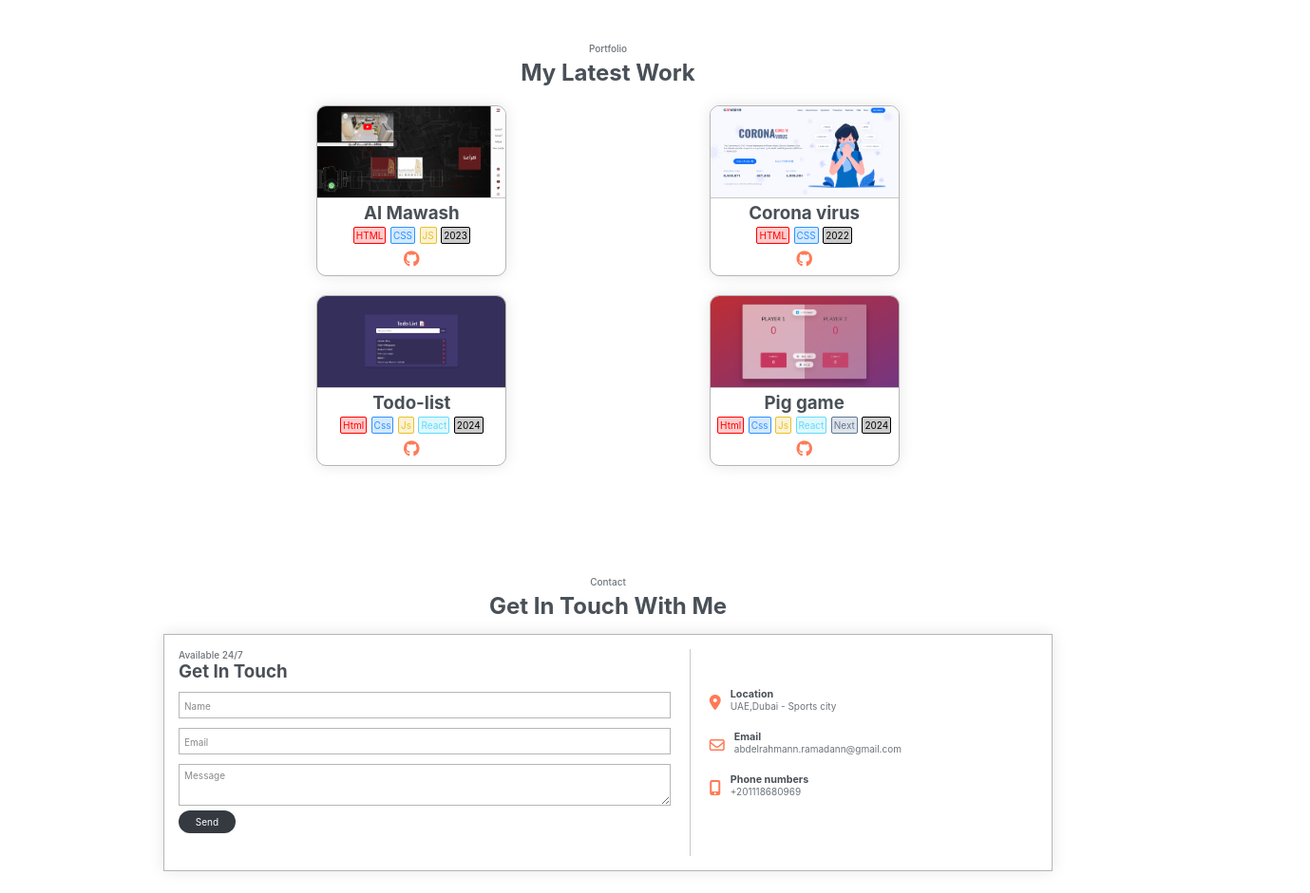
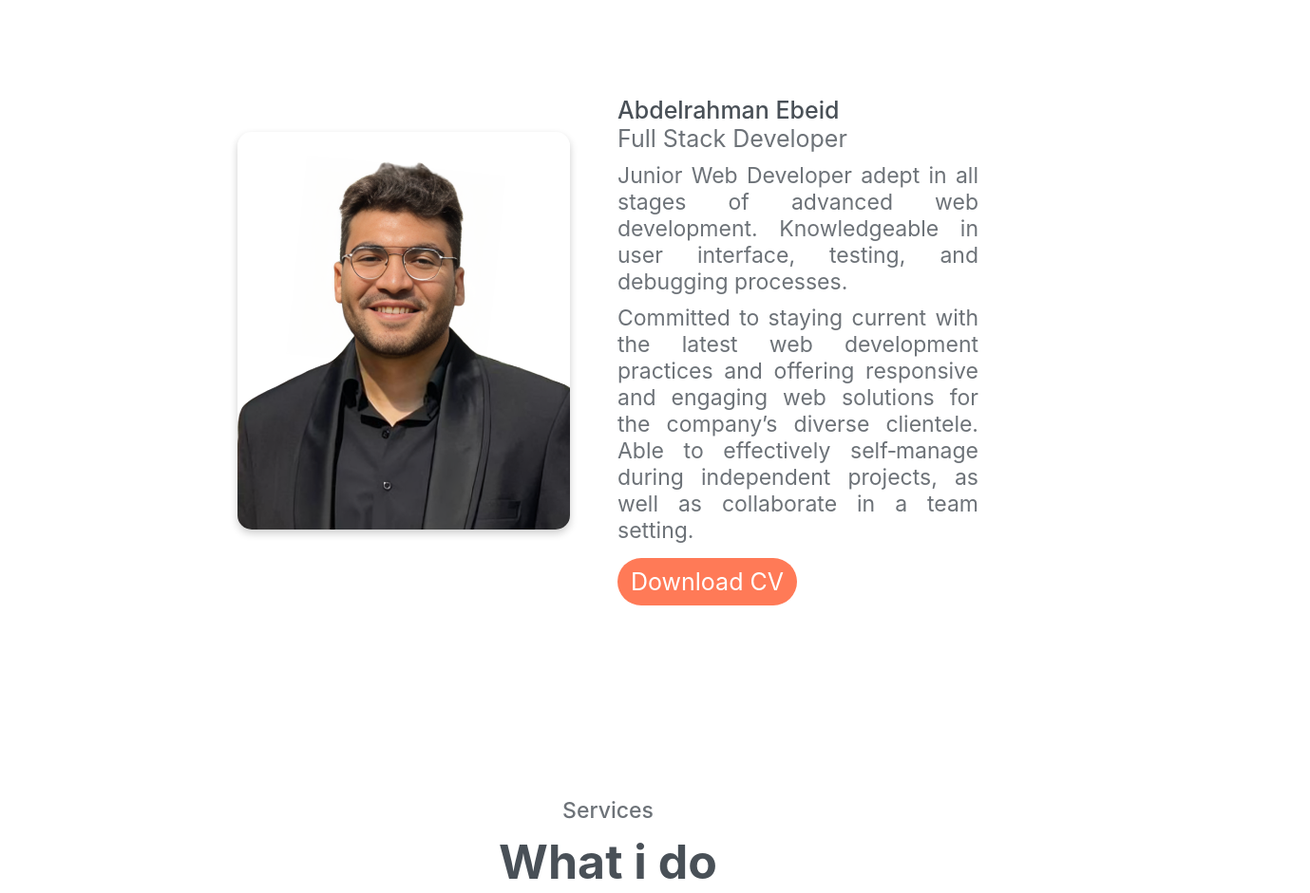
Before and after one commit to MaNn0/Portfolio, a plain HTML site: page index.html in a window 1280 px wide. Shown: the part 962-1903 px from the top of the page at 95% size, 1379 px wide, since content can reach past the window. Drawn offline with Linux system fonts and the light colour scheme.

Commit message:
final fix

```diff
--- a/index.html
+++ b/index.html
@@ -22,16 +22,14 @@
             <li><a href="#Services">Services</a></li>
             <li><a href="#Portfolio">Portfolio</a></li>
             <li><a href="#Contact">Contact</a></li>
-
         </ul>
     </nav>
     <div class="container">
-
         <div class="mainclass">
             <div class="who">
-                <h5 style="font-weight: 400;">Hello,I'm</h5>
-                <h2 style="color: #575757;">Abdelrahman Ramadan</h2>
-                <h4 style="font-weight: 400; margin-bottom: 10px;">Full Stack Developer</h4>
+                <h6 style="font-weight: 400;">Hello,I'm</h5>
+                <h2 style="color: #575757;">Abdelrahman Ebeid</h2>
+                <h5 style="font-weight: 400; margin-bottom: 10px;">Full Stack Developer</h4>
                 <a href="#Contact" style="text-decoration: none;">
                     <button class="b1">Hire Me
                     </button>
@@ -53,19 +51,18 @@
             </div>
         </div>
         <hr>
-
         <section id="About">
             <img src="WhatsApp Image 2024-02-11 at 23.58.14_7b688343-Photoroom.png-Photoroom (1).png"
                 alt="Abdelrahman Ebeid">
-            <div style="text-align: start; padding-left: 20px; height: 160px;">
+            <div class="abouttxt">
                 <h4 style="font-weight: 500; padding-top: 2px;">Abdelrahman Ebeid</h4>
-                <p class="subtitle" style="font-size: 12px">Full Stack Developer</p>
-                <p class="subtitle" style="width: 400px;"> Junior Web Developer
+                <p class="subtitle" style="font-size: 25px">Full Stack Developer</p>
+                <p class="subtitle"> Junior Web Developer
                     adept in all stages of
                     advanced web
                     development. Knowledgeable in user interface, testing, and debugging processes.
                 </p>
-                <p class="subtitle" style="font-size: 10px;width: 400px; margin-bottom: 10px;">
+                <p class="subtitle" style=" margin-bottom: 10px;">
                     Committed to staying current with the latest web development practices and offering responsive and
                     engaging web solutions for the company’s
                     diverse clientele. Able to effectively self‑manage during independent projects, as well as
@@ -77,8 +74,8 @@
         </section>
         <section id="Services">
             <h6 class="subtitle" style="font-weight: 500;">Services</h6>
-            <h2 style="margin-bottom: 5px;">What i do</h2>
-            <p class="subtitle" style="width: 400px;padding-bottom: 20px; margin: auto;">I specialize in delivering
+            <h2 style="margin-bottom: 10px;">What i do</h2>
+            <p class="subtitle" style="width: 900px;padding-bottom: 40px; margin: auto;">I specialize in delivering
                 top-notch designs,
                 innovative web
                 solutions, user-friendly
@@ -104,7 +101,7 @@
         </section>
         <section id="Portfolio">
             <h6 class="subtitle" style="font-weight: 500;">Portfolio</h6>
-            <h2 style="margin-bottom: 5px;">My Latest Work</h2>
+            <h2 style="margin-bottom: 40px;">My Latest Work</h2>
             <div class="cards2">
                 <div class="card2-body">
                     <a href="https://super-sprite-f73aed.netlify.app/" target="_blank">
@@ -117,7 +114,7 @@
                     <span class="spn">2023</span>
                     <br>
                     <a target="_blank" href="https://github.com/MaNn0/mawash">
-                        <i class="fa-brands fa-github" style="margin-top: 8px;"></i>
+                        <i class="fa-brands fa-github inneri" style="margin-top: 1rem;"></i>
                     </a>
                 </div>
                 <div class="card2-body">
@@ -130,7 +127,7 @@
                     <span class="spn">2022</span>
                     <br>
                     <a target="_blank" href="https://github.com/MaNn0/COVID-19-Project">
-                        <i class="fa-brands fa-github" style="margin-top: 8px;"></i>
+                        <i class="fa-brands fa-github inneri" style="margin-top: 1rem;"></i>
                     </a>
                 </div>
             </div>
@@ -146,7 +143,7 @@
                     <span class="spn">2024</span>
                     <br>
                     <a target="_blank" href="https://github.com/MaNn0/todo-list">
-                        <i class="fa-brands fa-github" style="margin-top: 8px;"></i>
+                        <i class="fa-brands fa-github inneri" style="margin-top: 1rem;"></i>
                     </a>
                 </div>
                 <div class="card2-body">
@@ -161,7 +158,7 @@
                     <span class="spn">2024</span>
                     <br>
                     <a target="_blank" href="https://github.com/MaNn0/Pig-Game">
-                        <i class="fa-brands fa-github" style="margin-top: 8px;"></i>
+                        <i class="fa-brands fa-github inneri" style="margin-top: 1rem;"></i>
                     </a>
                 </div>
             </div>
@@ -170,7 +167,6 @@
             <h6 class="subtitle" style="font-weight: 500;">Contact</h6>
             <h2 style="margin-bottom: 15px;">Get In Touch With Me</h2>
             <div class="formy-container">
-
                 <div class="formy">
                     <h6 class="subtitle" style="font-weight: 500;margin-bottom: 0;">Available 24/7</h6>
                     <h3 style="margin-bottom: 10px;">Get In Touch</h3>
@@ -179,29 +175,35 @@
                         <input placeholder="Name" type="text" name="name" >
                         <input placeholder="Email" type="text" name="email" >
                         <textarea placeholder="Message" name="message"></textarea>
-                        <input class="b2" type="submit" value="Send" style="width: 60px;">
+                        <input class="b2" type="submit" value="Send" style="width: 100px;">
                     </form>
                 </div>
                 <div class="numbers">
                     <div class="icona" style="display: flex;">
-                        <i class="fa-solid fa-location-dot" style="color: #ff7a57; "></i>
+                        <i class="fa-solid fa-location-dot x"></i>
                         <div>
-                            <h6>Location</h6>
-                            <p class="subtitle">UAE,Dubai - Sports city</p>
+                            <h4>Location</h6>
+                                <a class="anc" href="https://maps.app.goo.gl/iiEjvRmCEWnKkQ1a7">
+                                    <p class="subtitle">UAE,Dubai - Sports city</p>
+                                </a>
                         </div>
                     </div>
                     <div class="icona" style="display: flex;">
-                        <i class="fa-regular fa-envelope" style="color: #ff7a57;"></i>
+                        <i class="fa-regular fa-envelope x"></i>
                         <div>
-                            <h6>Email</h6>
-                            <p class="subtitle">abdelrahmann.ramadann@gmail.com</p>
+                            <h4>Email</h6>
+                                <a class="anc" href="mailto:abdelrahmann.ramadann@gmail.com">
+                                    <p class="subtitle">abdelrahmann.ramadann@gmail.com</p>
+                                </a>
                         </div>
                     </div>
                     <div class="icona" style="display: flex;">
-                        <i class="fa-solid fa-mobile-screen-button" style="color: #ff7a57;"></i>
+                        <i class="fa-solid fa-mobile-screen-button x"></i>
                         <div>
-                            <h6>Phone numbers</h6>
-                            <p class="subtitle">+201118680969</p>
+                            <h4>Phone numbers</h6>
+                                <a class="anc" href="tel:+201118680969">
+                                    <p class="subtitle">+201118680969</p>
+                                </a>
                         </div>
                     </div>
                 </div>
@@ -217,13 +219,10 @@
                 <a href="https://www.hackerrank.com/profile/mlolo80013" target="_blank"><i
                         class="fa-brands fa-hackerrank"></i></a>
             </div>
-
             <br>
             ©Abdelrahman Ebeid. All rights reserved.
         </footer>
-
     </div>
-
 </body>
 
 </html>
--- a/style.css
+++ b/style.css
@@ -13,14 +13,21 @@ body {
   background-color: white;
   color: #495057;
 }
-.dark-mode {
-  background-color: rgb(60, 60, 60);
-  color: white;
+
+h2{
+  font-size: 50px;
+  /* font-weight: 400; */
+}
+h4{
+  font-size:25px ;
 }
 
+section {
+  padding: 6rem 0;
+}
 .container {
   width: 100%;
-  padding: 0 120px;
+  padding: 0 250px;
   margin: 0 auto;
   text-align: center;
   gap: 0;
@@ -30,9 +37,10 @@ nav {
   display: flex;
   align-items: center;
   justify-content: space-between;
-  padding: 8px 120px;
+  padding: 8px 300px;
   position: sticky;
   top: 0;
+  height: 100px;
   z-index: 100;
   background-color: #fff;
   box-shadow: 0 0 15px rgba(0, 0, 0, 0.1);
@@ -43,7 +51,7 @@ nav {
 }
 
 nav .logo {
-  width: 30px;
+  width: 80px;
   margin: auto;
 }
 
@@ -53,10 +61,7 @@ nav .logo {
   align-items: center;
   gap: 20px;
   height: 100%;
-}
-.nav-links li {
-  display: flex;
-  align-items: center;
+  gap: 35px;
 }
 
 .nav-links li a {
@@ -65,6 +70,7 @@ nav .logo {
   color: #848484;
   font-size: 10px;
   transition: color 0.3s ease;
+  font-size: 25px;
 }
 
 .nav-links li a:hover {
@@ -80,72 +86,79 @@ nav .logo {
   margin: -20px 0px;
   color: #848484;
   text-align: start;
+  font-size: 40px;
 }
 .man img {
-  height: 350px;
+  height: 800px;
 }
 .b1 {
   background-color: #ff7a57;
   color: #fff;
   border: none;
-  padding: 6px 8px;
+  padding: 10px 14px;
   border-radius: 50px;
   cursor: pointer;
-  font-size: 10px;
+  font-size: 25px;
   transition: transform 0.3s ease, background-color 0.3s ease;
 }
 .b1:hover {
   background-color: #ec6c4c;
-  transform: scale(1.05);
-}
-a i {
-  color: #ff7a57;
-  margin: 0 5px;
-  font-size: 24px;
-  transition: transform 0.3s ease, color 0.3s ease;
-}
-
-a i:hover {
-  color: #000000;
-  transform: scale(1.2);
+  transform: scale(1.1);
 }
 .subtitle {
   opacity: 0.8;
-  font-size: 10px;
-  /* width: 400px; */
-  margin-bottom: 5px;
-  /* text-align: center; */
+  font-size: 23px;
+  margin-bottom: 10px;
 }
 .b2 {
   background-color: #343a40;
   color: #fff;
   border: none;
-  padding: 6px 8px;
+  padding: 10px 14px;
   border-radius: 50px;
   cursor: pointer;
-  font-size: 10px;
+  font-size: 25px;
   transition: transform 0.3s ease, background-color 0.3s ease;
 }
 .b2:hover {
   background-color: #1b1e21;
-  transform: scale(1.05);
+  transform: scale(1.1);
 }
 .fa-brands {
-  font-size: 17px;
+  color: #ff7a57;
+  margin: 0 5px;
+  transition: transform 0.3s ease, color 0.3s ease;
+  font-size: 35px;
+}
+.fa-brands:hover{
+  color: #000000;
+  transform: scale(1.1);
 }
 #About {
   display: flex;
-  justify-content: start;
-  align-items: end;
+  align-items: center;
 }
 #About img {
-  width: 140px;
-  display: inline-block;
+  width: 350px;
+  border-radius: 15px;
+  /* object-fit: cover; */
+  box-shadow: 0 4px 8px rgba(0, 0, 0, 0.2);
 }
 
-section {
-  padding: 3rem 0;
+#About .abouttxt{
+  /* background-color: green; */
+  height: 100%;
+  font-size: 40px;
+  /* padding-top: 50px; */
+  /* width: 400px; */
+  text-align: start;
+  width: 700px;
+  /* word-break: break-all; */
+  text-align:justify;
+  padding-top: 50px;
+  margin-left: 50px;
 }
+
 hr {
   margin: 0;
   border: none;
@@ -160,18 +173,19 @@ hr {
 }
 .icon {
   color: #ff7a57;
-  font-size: 20px;
+  font-size: 40px;
   margin-bottom: 10px;
 }
-
+h3{
+  font-size: 35px;
+  margin: 10px 0;
+}
 .card-body {
-  /* margin: 30px 0px; */
-  width: 120px;
-  padding: 20px;
-  height: 100px;
+  width: 240px;
+  height: 200px;
+  padding: 40px;
   border: 0.1px solid #40404049;
   box-shadow: 0 0 15px rgba(0, 0, 0, 0.1);
-  /* transition: all 0.3s ease-out; */
   transition: transform 0.3s ease-out, background-color 0.3s ease-out,
     color 0.3s ease-out;
   transform-origin: center;
@@ -195,8 +209,8 @@ hr {
 }
 
 .card2-body {
-  width: 200px;
-  height: 180px;
+  width: 400px;
+  height: 350px;
   border: 0.1px solid #00000049;
   box-shadow: 0 0 15px rgba(0, 0, 0, 0.1);
   border-radius: 10px;
@@ -212,7 +226,7 @@ hr {
 
 .cardimg {
   width: 100%;
-  height: 97px;
+  /* height: 97px; */
   border-bottom: 1px solid #40404049;
   transition: opacity 0.3s ease-out;
 }
@@ -222,69 +236,78 @@ hr {
 }
 
 .spnh {
-  font-size: 10px;
-  padding: 2px;
+  font-size: 25px;
+  padding: 4px;
+  /* margin-top:10px ; */
   border-radius: 2px;
   border: 1px solid red;
   background-color: rgba(255, 0, 0, 0.205);
   color: red;
 }
 .spnc {
-  font-size: 10px;
-  padding: 2px;
+  font-size: 25px;
+  padding: 4px;
+  /* margin-top:10px ; */
   border-radius: 2px;
   border: 1px solid #2e93ff;
   background-color: rgba(46, 147, 255, 0.205);
   color: #2e93ff;
 }
 .spnj {
-  font-size: 10px;
-  padding: 2px;
+  font-size: 25px;
+  padding: 4px;
+  /* margin-top:10px ; */
   border-radius: 2px;
   border: 1px solid rgb(232, 193, 39);
   background-color: rgba(232, 193, 39, 0.205);
   color: rgb(232, 193, 39);
 }
 .spnr {
-  font-size: 10px;
-  padding: 2px;
+  font-size: 25px;
+  padding: 4px;
+  /* margin-top:10px ; */
   border-radius: 2px;
   border: 1px solid rgb(97, 219, 251);
   background-color: rgba(97, 219, 251, 0.205);
   color: rgb(97, 219, 251);
 }
 .spnn {
-  font-size: 10px;
-  padding: 2px;
+  font-size: 25px;
+  padding: 4px;
+  /* margin-top:10px ; */
   border-radius: 2px;
   border: 1px solid rgb(94, 118, 147);
   background-color: rgba(94, 118, 147, 0.205);
   color: rgb(94, 118, 147);
 }
 .spn {
-  font-size: 10px;
-  padding: 2px;
+  font-size: 25px;
+  padding: 4px;
+  /* margin-top:10px ; */
   border-radius: 2px;
   border: 1px solid rgb(0, 0, 0);
   background-color: rgba(0, 0, 0, 0.205);
   color: black;
 }
+
 .formy-container {
   display: flex;
   justify-content: space-between;
   margin: auto;
   width: 90%;
-  height: 250px;
+  align-items: center;
+  height: 500px;
   border: 0.1px solid #00000049;
   box-shadow: 0 0 15px rgba(0, 0, 0, 0.1);
   text-align: start;
-  padding: 15px;
+  padding: 25px;
 }
 
 .formy {
   flex: 3;
   padding-right: 20px;
   border-right: 0.1px solid #40404049;
+  /* text-align: center; */
 }
 
 .numbers {
@@ -301,28 +324,39 @@ hr {
   display: flex;
   align-items: center;
   margin-bottom: 15px;
+  font-size: 20px;
 }
 
 .icona i {
   margin-right: 10px;
 }
+.x{
+  color: #ff7a57;
+  font-size: 30px;
+  width: 30px;
+  text-align: center;
+}
+.anc{
+  text-decoration: none;
+  color: #3d3d3d;
+}
 input,
 textarea {
   display: block;
-  margin-bottom: 10px;
+  margin-bottom: 15px;
   width: 100%;
   border: 0.1px solid #00000049;
-  padding: 5px;
+  padding: 20px;
 }
 
 textarea {
-  margin-bottom: 5px;
+  margin-bottom: 15px;
   overflow: auto;
   resize: vertical;
 }
 
 input::placeholder,
 textarea::placeholder {
-  font-size: 10px;
+  font-size: 20px;
   color: #888;
 }
```
